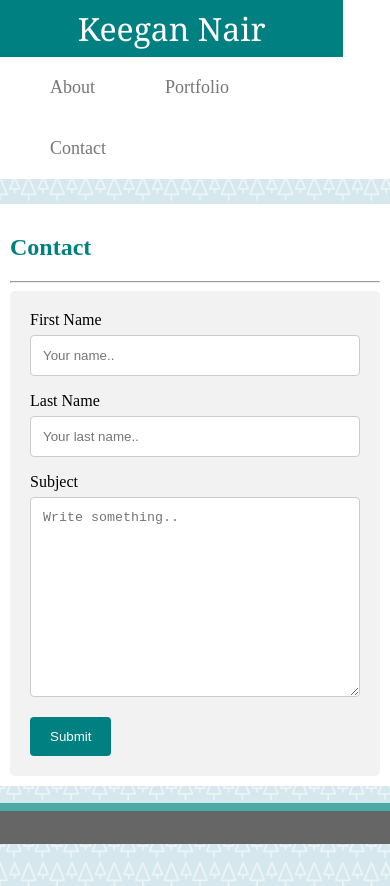
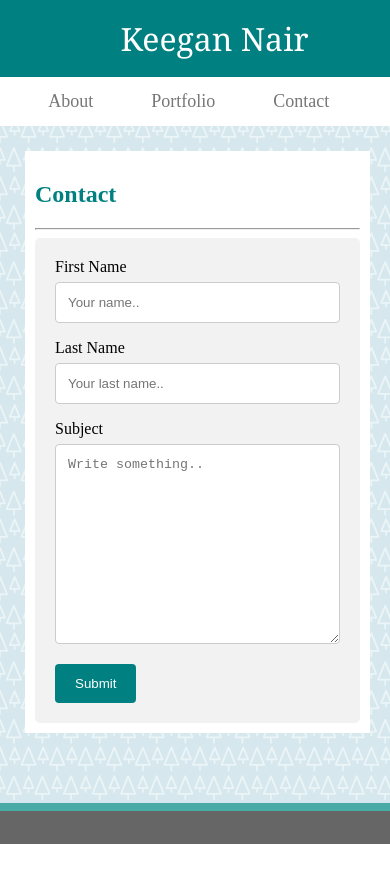
Before and after one commit to Keegawho198/Responsive-Portfolio, a plain HTML site: page contact.html in a window 390 px wide. After the commit the page ends 844 px from the top, so only its background shows below. Drawn offline with Linux system fonts and the light colour scheme.

Commit message:
Set responsiveness on the portfolio page, still need to fix header

```diff
--- a/assets/css/style.css
+++ b/assets/css/style.css
@@ -171,12 +171,11 @@ input[type=submit]:hover {
 
 
    .header a.active {
-    margin-right: -50px;
-    margin-left: 0px;
-    width: 100%;
+    margin: auto;
+    width: 125%;
     background-color: teal;
     color: white;
-    padding: 2%;
+    padding: 5%;
     font-size: 32px;
     font-family: 'Georgia', Times, 'Times New Roman', serif;
   }
@@ -185,7 +184,7 @@ input[type=submit]:hover {
     float: left;
     color: #777777;
     text-align: center;
-    padding: 20px;
+    padding: 14px;
     text-decoration: none;
     font-size: 18px;
     margin-left: 30px;
@@ -200,11 +199,23 @@ input[type=submit]:hover {
     width: 350px;
   }
 
+  .content {
+    max-width: 960px;
+    margin-left: 25px;
+    margin-right: 20px;
+    margin-top: 25px;
+    margin-bottom: 100px;
+    background: white;
+    padding: 10px;
+
+    top: 50px;
+  }
+
   .container{
     background: white;
     position: relative;
     padding: 10px;
-    margin-bottom: 550px;
+    margin-bottom: 1800px;
     text-align: center;
     height: 200px;
   }
```
Also changed, not shown: 1 other file.
